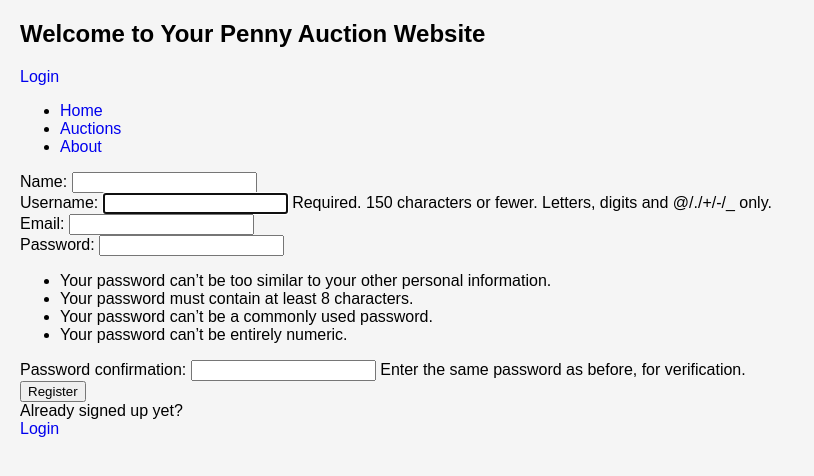
After one commit to sina0k/auctioneer, a Django app: page /register/ in a window 1280 px wide. The commit adds this page. Shown: the top 476 px of the page, without its empty margins (0-814 px from the left). Run offline with Django 3.2, Linux system fonts and the light colour scheme.

Commit message:
login logout register and forms.py added

```diff
--- /dev/null
+++ b/project/base/forms.py
@@ -0,0 +1,16 @@
+from django.forms import ModelForm
+from django.contrib.auth.forms import UserCreationForm
+from .models import User
+
+
+class MyUserCreationForm(UserCreationForm):
+    class Meta:
+        model = User
+        fields = ['name', 'username', 'email', 'password1', 'password2']
+
+
+
+class UserForm(ModelForm):
+    class Meta:
+        model = User
+        fields =  ['name', 'username', 'email']
--- a/project/base/templates/base/home.html
+++ b/project/base/templates/base/home.html
@@ -48,6 +48,8 @@
     <hr>
   </div>
   <div>
+    <h2>There are {{auction_count}} auctions available</h2>
+    <hr>
     <body>
   <div class="container">
     <div class="auction-grid">
--- /dev/null
+++ b/project/base/templates/base/login_register.html
@@ -0,0 +1,37 @@
+{% extends 'main.html' %}
+
+{% block content %}
+
+
+{% if page == 'login' %}
+<div>
+    <form method="POST" action="">
+        {% csrf_token %}
+
+        <label>Username:</label>
+        <input type="text" name="username" placeholder="Enter Username" />
+
+        <label>Password:</label>
+        <input type="password" name="password" placeholder="Enter Password" />
+
+        <input type="submit" value="Login" />
+    </form>
+
+    <p>havent signed up yet?</p>
+    <a href="{% url 'register' %}">Sign up</a>
+</div>
+
+{% else %}
+
+<div>
+    <form method="POST" action="">
+        {% csrf_token %}
+        {{form.as_p}}
+        <input type="submit" value="Register" />
+    </form>
+    <p>Already signed up yet?</p>
+    <a href="{% url 'login' %}">Login</a>
+</div>
+{% endif %}
+
+{% endblock content %}
--- a/project/base/urls.py
+++ b/project/base/urls.py
@@ -5,11 +5,13 @@ from django.urls import path, include
 from django.conf import settings
 from django.conf.urls.static import static
 
+urlpatterns = [
+    path('login/', views.loginPage, name="login"),
+    path('logout/', views.logoutUser, name="logout"),
+    path('register/', views.registerPage, name="register"),
 
-urlpatterns = [
-    path('', views.home, name = "home" ),
+    path('', views.home, name="home"),
     path('auction/<str:pk>/', views.auction, name="auction"),
 ]
 
-
 urlpatterns += static(settings.MEDIA_URL, document_root=settings.MEDIA_ROOT)
--- a/project/base/views.py
+++ b/project/base/views.py
@@ -1,9 +1,60 @@
 from django.shortcuts import render, redirect
 from django.db.models import Q
-from .models import Company, Product, Auction, Transaction, Deal
+from .models import Company, Product, Auction, Transaction, Deal, User
+from django.contrib.auth import authenticate, login, logout
+from django.contrib import messages
+from .forms import UserForm, MyUserCreationForm
 
 
 # Create your views here.
+
+def loginPage(request):
+    page = 'login'
+    # if request.user.is_authenticated:
+    #     return redirect('home')
+    #
+    if request.method == 'POST':
+        email = request.POST.get('email').lower()
+        password = request.POST.get('password')
+
+        try:
+            user = User.objects.get(email=email)
+        except:
+            messages.error(request, 'User does not exist')
+
+        user = authenticate(request, email=email, password=password)
+
+        if user is not None:
+            login(request, user)
+            return redirect('home')
+        else:
+            messages.error(request, 'Username OR password does not exit')
+
+    context = {'page': page}
+
+    return render(request, 'base/login_register.html', context)
+
+
+def registerPage(request):
+    form = MyUserCreationForm()
+
+    if request.method == 'POST':
+        form = MyUserCreationForm(request.POST)
+        if form.is_valid():
+            user = form.save(commit=False)
+            user.username = user.username.lower()
+            user.save()
+            login(request, user)
+            return redirect('home')
+        else:
+            messages.error(request, 'An error occurred during registration')
+
+    return render(request, 'base/login_register.html', {'form': form})
+
+
+def logoutUser(request):
+    logout(request)
+    return redirect('home')
 
 
 def home(request):
@@ -14,7 +65,9 @@ def home(request):
         Q(product__company__name__icontains=q) |
         Q(product__description__icontains=q)
     )
-    context = {'auctions': auctions}
+
+    auction_count = auctions.count()
+    context = {'auctions': auctions, 'auction_count': auction_count}
     return render(request, 'base/home.html', context)
 
 
--- a/project/templates/main.html
+++ b/project/templates/main.html
@@ -12,11 +12,17 @@
 
     <link rel="stylesheet" href="{% static 'styles/style.css' %}"/>
 
-    <script src="main.js"></script>
 </head>
 <body>
 {% include 'navbar.html' %}
 
+    {% if messages %}
+    <ul class="messages">
+        {% for message in messages %}
+        <li>{{ message }}</li>
+        {% endfor %}
+    </ul>
+    {% endif %}
 {% block content %}
 
 {% endblock %}
--- a/project/templates/navbar.html
+++ b/project/templates/navbar.html
@@ -8,15 +8,20 @@
 
 
 <header>
-    <!-- Header content goes here -->
     <h1>Welcome to Your Penny Auction Website</h1>
-    <!-- Navigation bar goes here -->
     <nav>
+
+        {% if request.user.is_authenticated %}
+        <a href="{% url 'logout' %}">Logout</a>
+        {% else %}
+        <a href="{% url 'login' %}">Login</a>
+        {% endif %}
+
         <ul>
+
             <li><a href="#">Home</a></li>
             <li><a href="#">Auctions</a></li>
             <li><a href="#">About</a></li>
-            <!-- Add more navigation items as needed -->
         </ul>
     </nav>
 </header>
```
Also changed, not shown: project/db.sqlite3.
